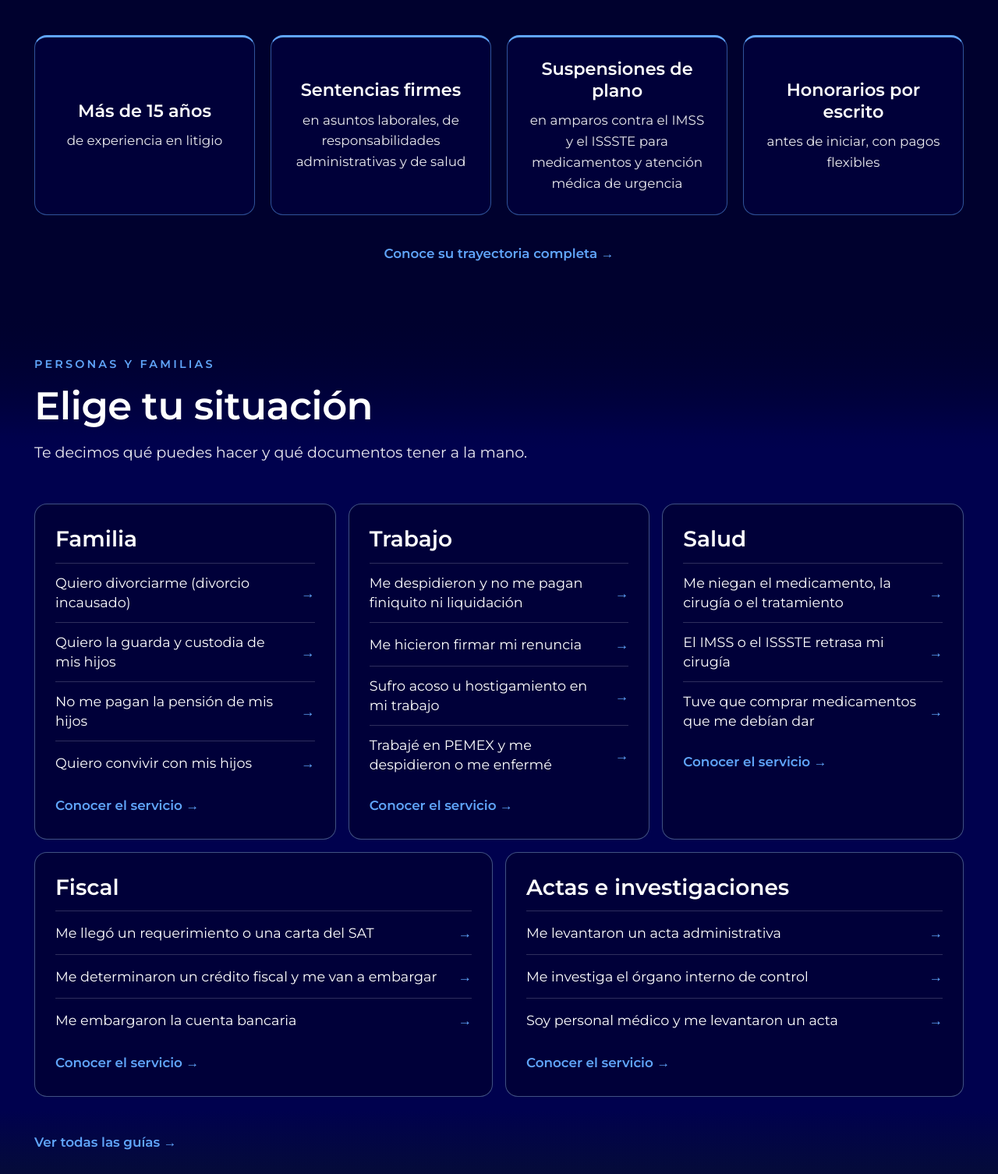
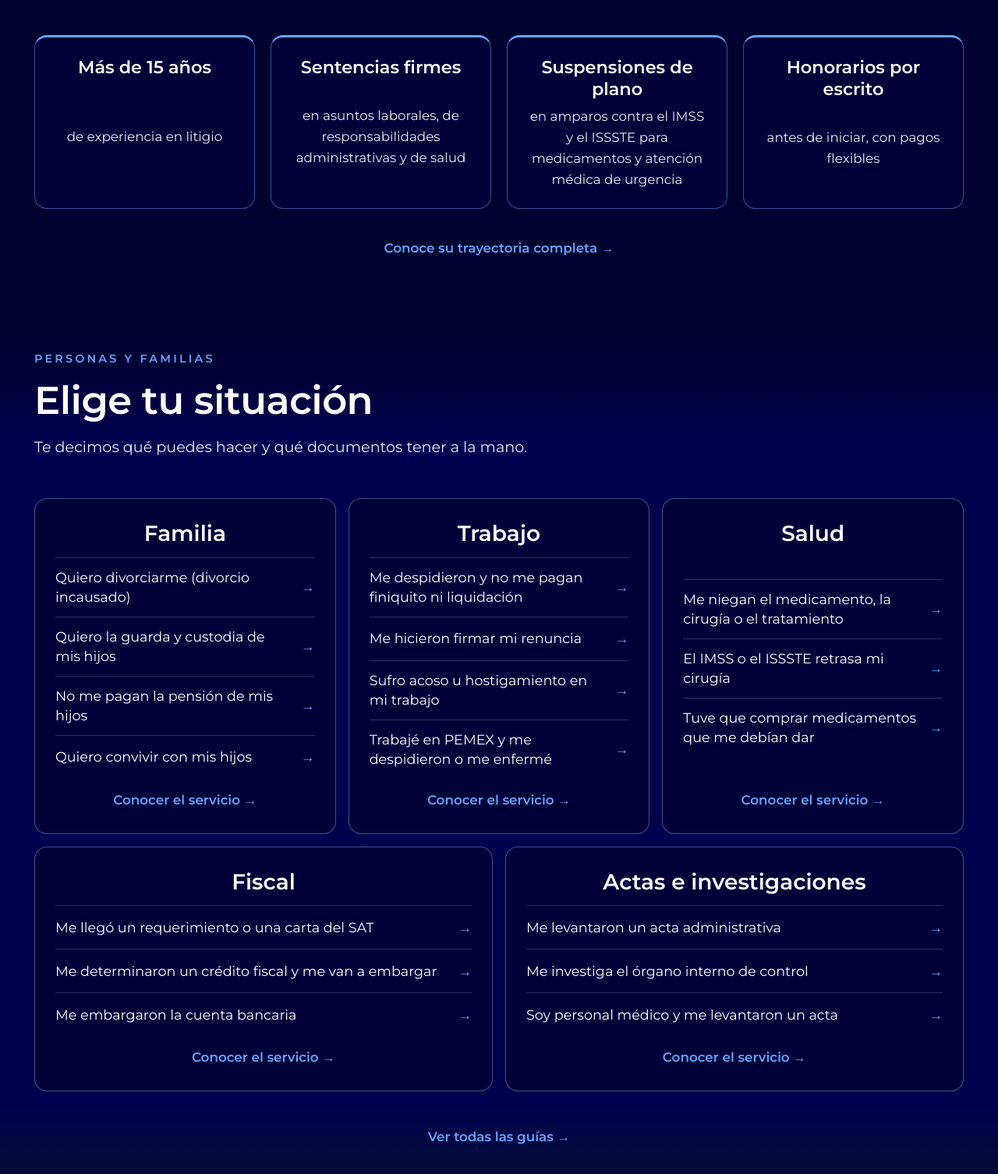
Before and after one commit to dignitasabogacia/web, a plain HTML site: page index.html in a window 1280 px wide. Shown: the part 2294-3800 px from the top of the page at 78% size. Drawn offline with Linux system fonts and the light colour scheme.

Commit message:
Add files via upload

```diff
--- a/css/rediseno.css
+++ b/css/rediseno.css
@@ -107,9 +107,10 @@ body:not(.rd-corre) #inicio h1.rd-marca{animation:trazo 1.1s cubic-bezier(.22,1,
 .rd-eqc ul{padding-left:1.2rem;color:var(--rd-texto);font-size:1.1rem;line-height:1.6;margin-top:.9rem}
 .rd-eqc li{margin-bottom:.6rem}
 .rd-pruebas{display:grid;grid-template-columns:repeat(auto-fit,minmax(min(240px,100%),1fr));gap:20px;margin-top:48px}
-.rd-prueba{border:1px solid rgba(96,165,250,.5);border-top:3px solid var(--rd-acento);border-radius:1rem;padding:26px 22px;text-align:center;background:rgba(0,1,78,.35);display:flex;flex-direction:column;align-items:center;justify-content:center}
-.rd-prueba b{display:block;font-weight:700;font-size:1.4rem;color:#fff;line-height:1.25}
-.rd-prueba span{display:block;color:var(--rd-texto);font-size:1.05rem;line-height:1.6;margin-top:.7rem}
+.rd-prueba{border:1px solid rgba(96,165,250,.5);border-top:3px solid var(--rd-acento);border-radius:1rem;padding:24px 22px;text-align:center;background:rgba(0,1,78,.35);display:flex;flex-direction:column;align-items:stretch}
+.rd-prueba b{display:block;flex:none;font-weight:700;font-size:1.4rem;color:#fff;line-height:1.25}
+/* Título arriba y centrado; el subtítulo centrado en el espacio que queda del recuadro */
+.rd-prueba span{flex:1;display:flex;align-items:center;justify-content:center;color:var(--rd-texto);font-size:1.05rem;line-height:1.6;margin-top:.5rem}
 .rd-eq .rd-wrap>p:last-child{text-align:center;margin-top:2rem}
 
 /* ---------- Situaciones ---------- */
@@ -117,7 +118,10 @@ body:not(.rd-corre) #inicio h1.rd-marca{animation:trazo 1.1s cubic-bezier(.22,1,
 .rd-cap{display:grid;grid-template-columns:1fr;gap:16px;margin-top:50px}
 @media(min-width:760px){.rd-cap{grid-template-columns:repeat(2,1fr)}.rd-cap>div:last-child{grid-column:1/-1}}
 @media(min-width:1120px){.rd-cap{grid-template-columns:repeat(6,1fr)}.rd-cap>div{grid-column:span 2}.rd-cap>div:nth-child(4),.rd-cap>div:nth-child(5){grid-column:span 3}}
-.rd-cap>div{background:rgba(0,1,46,.65);border:1px solid rgba(143,179,217,.45);padding:28px 26px 24px;border-radius:1rem}
+.rd-cap>div{background:rgba(0,1,46,.65);border:1px solid rgba(143,179,217,.45);padding:28px 26px 24px;border-radius:1rem;display:flex;flex-direction:column;text-align:center}
+.rd-cap h3{flex:none}
+.rd-cap ul{flex:1;display:flex;flex-direction:column;justify-content:center;text-align:left}
+.rd-cap .rd-flecha{align-self:center;flex:none}
 .rd-cap>div:hover{background:rgba(0,1,78,.7);border-color:var(--rd-acero)}
 .rd-cap h3{font-family:"Montserrat",sans-serif;font-weight:700;font-size:clamp(1.4rem,2.6vw,1.75rem)!important;line-height:1.2;margin-bottom:.8rem;color:#fff}
 .rd-cap ul{list-style:none;padding:0;margin:0}
@@ -136,11 +140,15 @@ body:not(.rd-corre) #inicio h1.rd-marca{animation:trazo 1.1s cubic-bezier(.22,1,
 .rd-emp-cab .rd-wrap{padding-top:140px;padding-bottom:46px;width:100%}
 .rd-emp-cuerpo{padding:60px 0 100px}
 .rd-emp-g{display:grid;grid-template-columns:repeat(auto-fit,minmax(min(300px,100%),1fr));gap:20px 28px}
-.rd-emp-it{border:1px solid rgba(201,162,75,.45);border-radius:1rem;padding:24px 24px 18px;background:rgba(255,255,255,.03)}
+.rd-emp-it{border:1px solid rgba(201,162,75,.45);border-radius:1rem;padding:24px 24px 18px;background:rgba(255,255,255,.03);display:flex;flex-direction:column;text-align:center}
+.rd-emp-it h3{flex:none}
+.rd-emp-it p{flex:1;display:flex;align-items:center;justify-content:center}
+.rd-emp-it .rd-flecha{align-self:center;flex:none}
 .rd-emp-it:hover{border-color:var(--rd-oro);background:rgba(201,162,75,.08)}
 .rd-emp-it h3{font-family:"Montserrat",sans-serif;font-weight:700;font-size:1.4rem!important;line-height:1.25;margin-bottom:.6rem;color:#fff}
 .rd-emp-it p{color:var(--rd-texto);font-size:1.08rem;line-height:1.6;margin-bottom:.7rem}
-.rd-indep{margin-top:26px;font-size:1.02rem;line-height:1.6;font-style:italic;color:var(--rd-suave);max-width:46rem}
+.rd-indep{margin:26px auto 0;font-size:1.02rem;line-height:1.6;font-style:italic;color:var(--rd-suave);max-width:46rem;text-align:center}
+.rd-emp-cuerpo .rd-wrap>p:last-child,.rd-sit .rd-wrap>p:last-child{text-align:center}
 
 /* ---------- Publicaciones y contacto ---------- */
 .rd-pub{background:var(--rd-az1);padding:80px 0}
```
